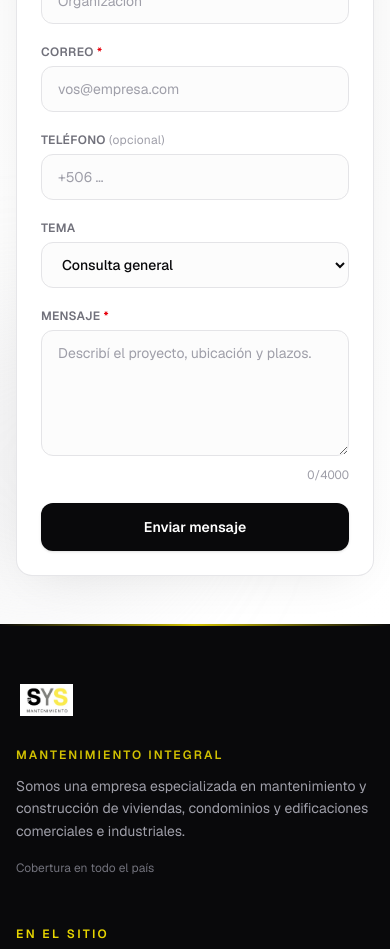
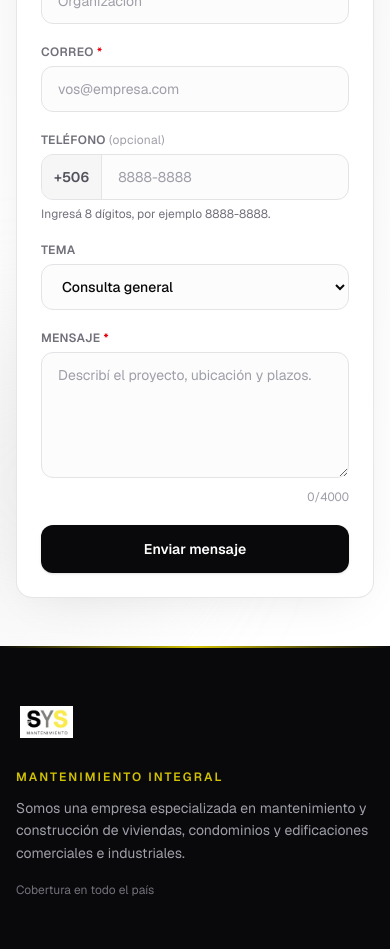
Before and after one commit to Dnnst89/SYS-Mantenimiento, a Next.js app: page /contacto in a window 390 px wide. Shown: the part 1940-2889 px from the top of the page. Built offline with nearby package versions, Linux system fonts and the light colour scheme.

Commit message:
fix: use PhoneField in contact forms

```diff
--- a/components/contact/ContactFormEn.jsx
+++ b/components/contact/ContactFormEn.jsx
@@ -9,6 +9,9 @@ import {
   getContactFormErrors,
 } from "@/lib/contactFormValidation";
 import { COMPANY_EMAIL } from "@/lib/companyEmail";
+
+import PhoneField from "@/components/ui/PhoneField";
+import { formatPhoneForSubmit } from "@/lib/phone";
 
 const TOPICS = [
   { value: "general", label: "General inquiry" },
@@ -70,7 +73,7 @@ export default function ContactFormEn() {
           name: name.trim(),
           company: company.trim(),
           email: email.trim(),
-          phone: phone.trim(),
+          phone: formatPhoneForSubmit(phone),
           topic: topicLabel,
           message: message.trim(),
           locale: "en",
@@ -238,28 +241,17 @@ export default function ContactFormEn() {
               <label htmlFor="contact-phone" className="block text-xs font-semibold uppercase tracking-wide text-zinc-500">
                 Phone <span className="font-normal normal-case text-zinc-400">(optional)</span>
               </label>
-              <input
+                            <PhoneField
                 id="contact-phone"
-                name="phone"
-                type="tel"
-                autoComplete="tel"
-                maxLength={32}
-                disabled={inputsDisabled}
                 value={phone}
-                onChange={(e) => {
-                  setPhone(e.target.value);
+                onChange={(value) => {
+                  setPhone(value);
                   clearField("phone");
                 }}
-                aria-invalid={errors.phone ? "true" : "false"}
-                aria-describedby={errors.phone ? "contact-phone-error" : undefined}
-                className={fieldClass(!!errors.phone)}
-                placeholder="+506 …"
+                error={errors.phone}
+                disabled={inputsDisabled}
+                locale="en"
               />
-              {errors.phone ?
-                <p id="contact-phone-error" className="mt-1.5 text-sm text-red-600">
-                  {errors.phone}
-                </p>
-              : null}
             </div>
           </div>
 
--- a/components/contact/ContactFormEs.jsx
+++ b/components/contact/ContactFormEs.jsx
@@ -9,6 +9,9 @@ import {
   getContactFormErrors,
 } from "@/lib/contactFormValidation";
 import { COMPANY_EMAIL } from "@/lib/companyEmail";
+
+import PhoneField from "@/components/ui/PhoneField";
+import { formatPhoneForSubmit } from "@/lib/phone";
 
 const TOPICS = [
   { value: "general", label: "Consulta general" },
@@ -70,7 +73,7 @@ export default function ContactFormEs() {
           name: name.trim(),
           company: company.trim(),
           email: email.trim(),
-          phone: phone.trim(),
+           phone: formatPhoneForSubmit(phone),
           topic: topicLabel,
           message: message.trim(),
           locale: "es",
@@ -238,28 +241,17 @@ export default function ContactFormEs() {
               <label htmlFor="contacto-telefono" className="block text-xs font-semibold uppercase tracking-wide text-zinc-500">
                 Teléfono <span className="font-normal normal-case text-zinc-400">(opcional)</span>
               </label>
-              <input
-                id="contacto-telefono"
-                name="phone"
-                type="tel"
-                autoComplete="tel"
-                maxLength={32}
-                disabled={inputsDisabled}
-                value={phone}
-                onChange={(e) => {
-                  setPhone(e.target.value);
+                <PhoneField
+                  id="contacto-telefono"
+                  value={phone}
+                  onChange={(value) => {
+                  setPhone(value);
                   clearField("phone");
-                }}
-                aria-invalid={errors.phone ? "true" : "false"}
-                aria-describedby={errors.phone ? "contacto-telefono-error" : undefined}
-                className={fieldClass(!!errors.phone)}
-                placeholder="+506 …"
+                  }}
+                  error={errors.phone}
+                 disabled={inputsDisabled}
+                 locale="es"
               />
-              {errors.phone ?
-                <p id="contacto-telefono-error" className="mt-1.5 text-sm text-red-600">
-                  {errors.phone}
-                </p>
-              : null}
             </div>
           </div>
 
```
